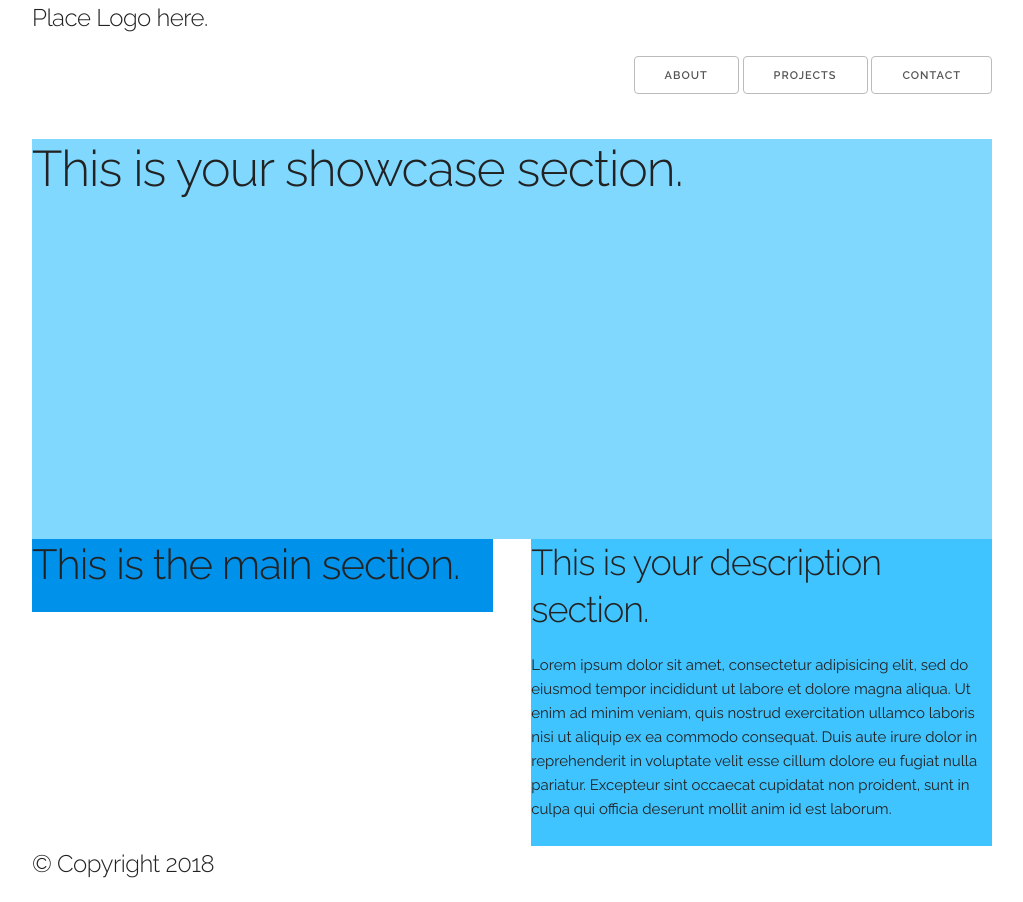
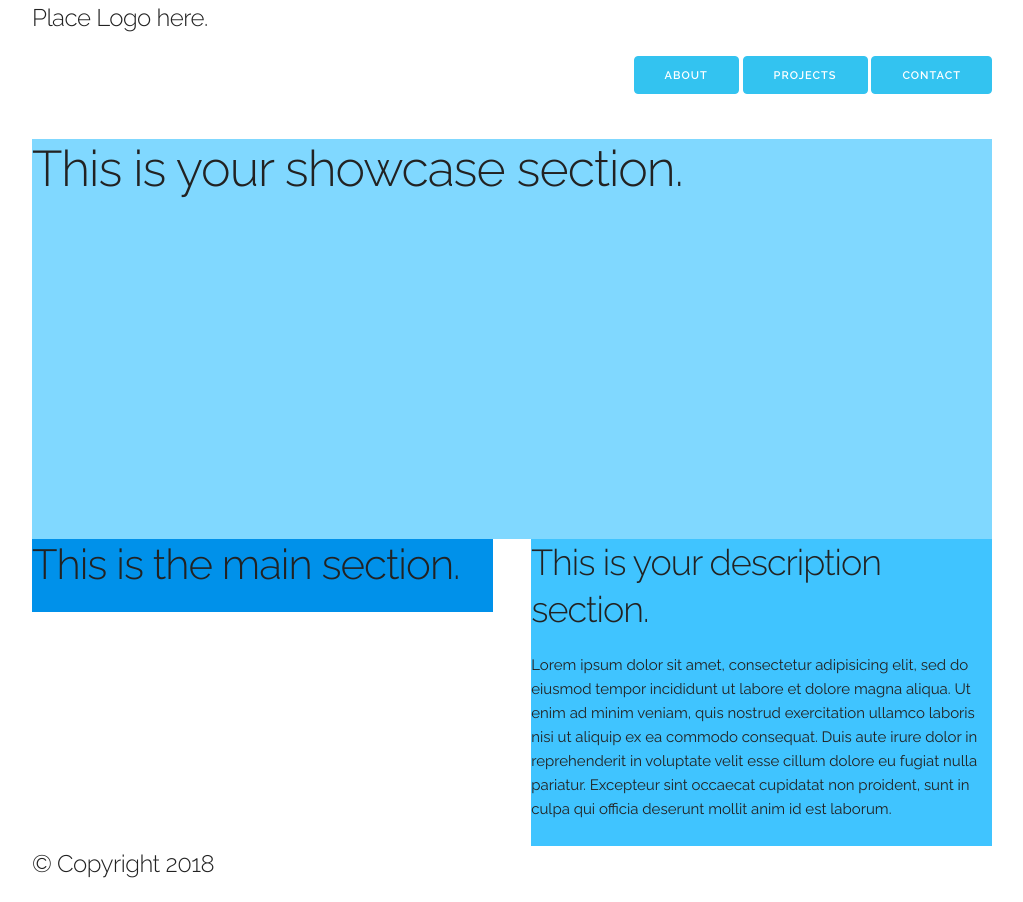
Before and after one commit to jmutia/skeletoncss, a plain HTML site: page index.html in a window 1280 px wide. Shown: the whole page, without its empty margins (128-1151 px from the left). Drawn offline with Linux system fonts and the light colour scheme.

Commit message:
Updated button-primary

```diff
--- a/index.html
+++ b/index.html
@@ -40,9 +40,9 @@
     <div class="row twelve columns u-max-full-width" id="main-nav">
         <nav class="row" id="main-nav">
           <ul>
-            <li><a class="button" href="#">About</a></li>
-            <li><a class="button" href="#">Projects</a></li>
-            <li><a class="button" href="#">Contact</a></li>
+            <li><a class="button button-primary" href="#">About</a></li>
+            <li><a class="button button-primary" href="#">Projects</a></li>
+            <li><a class="button button-primary" href="#">Contact</a></li>
           </ul>
         </nav>
     </div>
```
